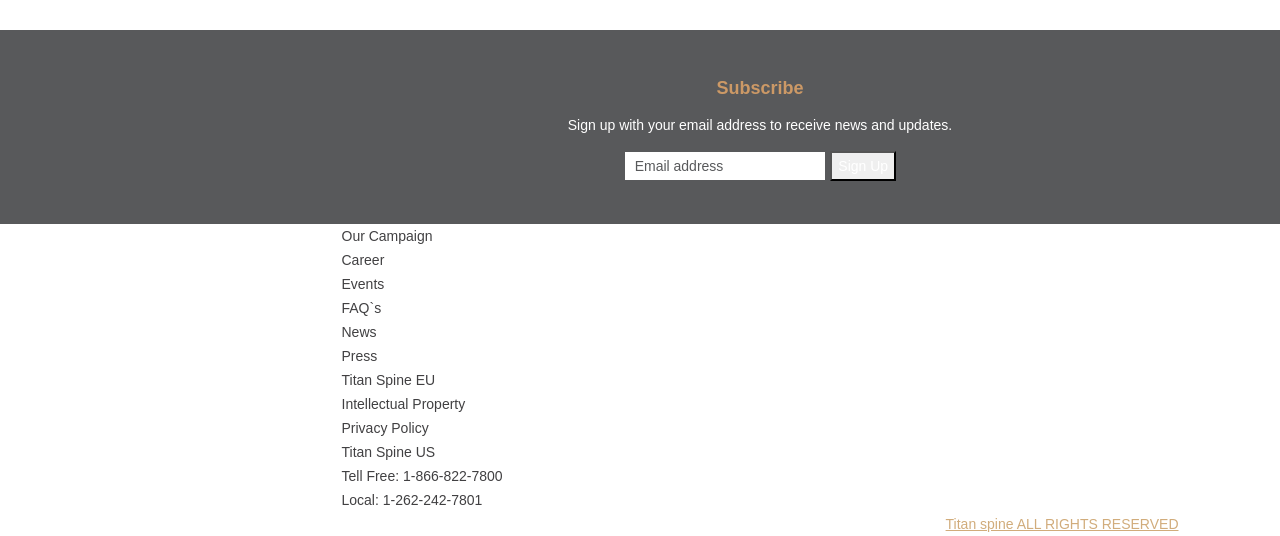
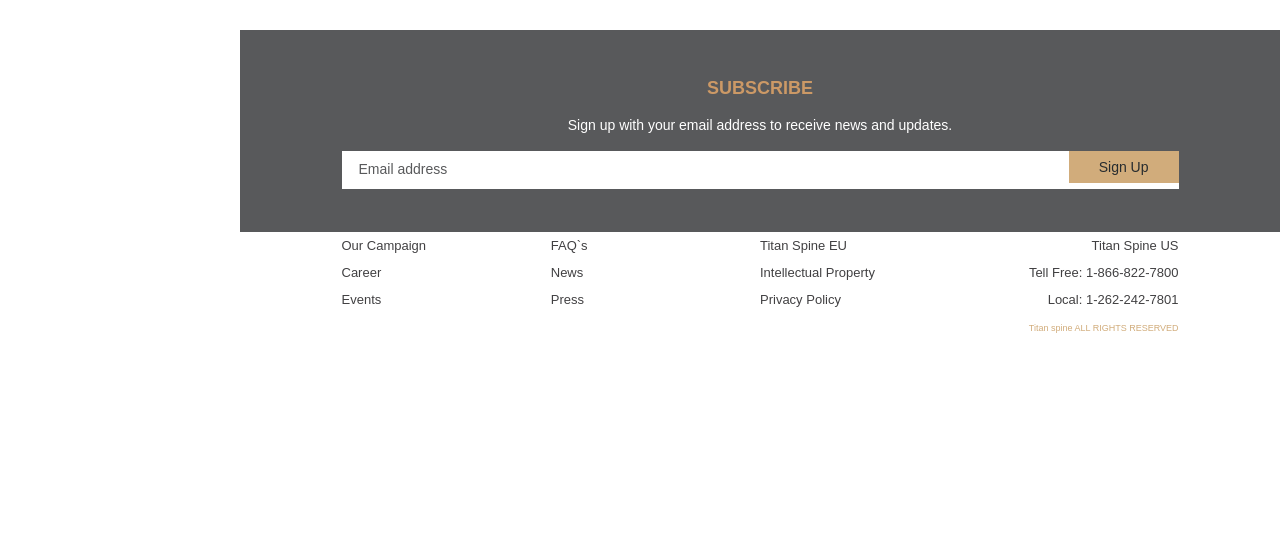
Before and after one commit to andriinezhyd/Titan-Spine, a website: page markup/footer.html in a window 1280 px wide. Shown: the part 2297-2833 px from the top of the page. After the commit the page ends 2639 px from the top, so only its background shows below. Drawn offline with nearby package versions, Linux system fonts and the light colour scheme; files whose address does not match are found by name.

Commit message:
add project first change of footer

```diff
--- a/markup/footer.html
+++ b/markup/footer.html
@@ -213,52 +213,41 @@
 				</div>
 			</main>
 			<footer id="footer">
-				<div class="container">
 				<div class="connection-section">
 					<div class="container">
 						<h2>Subscribe</h2>
 						<p>Sign up with your email address to receive news and updates.</p>
 						<form action="#" class="signup-form">
 							<fieldset>
+								<div class="input-holder">
 									<input type="email" placeholder="Email address">
 									<button type="submit">Sign Up</button>
+								</div>
 							</fieldset>
 						</form>
 					</div>
 				</div>
 					<div class="main-section">
+						<div class="container">
 							<ul  class="list-columns" >
-							<li>
-								<ul class="sub-list">
 								<li><a href="#">Our Campaign</a></li>
 								<li><a href="#">Career</a></li>
 								<li><a href="#">Events</a></li>
-								</ul>
-							</li>
-							<li>
-								<ul class="sub-list">
 								<li><a href="#">FAQ`s</a></li>
 								<li><a href="#">News</a></li>
 								<li><a href="#">Press</a></li>
-								</ul>
-							</li>
-							<li>
-								<ul class="sub-list">
 								<li><a href="#">Titan Spine EU</a></li>
 								<li><a href="#">Intellectual Property</a></li>
 								<li><a href="#">Privacy Policy</a></li>
 							</ul>
-							</li>
-							<li>
+							<div class="contacts">
 								<ul class="sub-list">
 									<li><a href="#">Titan Spine US </a></li>
-									<li><a href="#">Tell Free: 1-866-822-7800</a></li>
-									<li><a href="#">Local: 1-262-242-7801</a></li>
+									<li><span>Tell Free: </span><a href="tel: 1-866-822-7800">1-866-822-7800</a></li>
+									<li><span>Local: </span><a href="tel: 1-262-242-7801">1-262-242-7801</a></li>
 								</ul>
-							</li>
-						</ul>
-						<div class="rights">
-							<a href="#">Titan spine ALL RIGHTS RESERVED</a>
+								<a class="rights" href="#">Titan spine ALL RIGHTS RESERVED</a>
+							</div>
 						</div>
 					</div>
 				</div>
--- a/markup/scss/layouts/_footer.scss
+++ b/markup/scss/layouts/_footer.scss
@@ -1,24 +1,102 @@
 .connection-section {
 	background: $gray;
-	margin: 0 -9999px;
-	padding: 0 9999px;
 	color: $white;
 	text-align: center;
 	padding: 43px 0;
 
 	h2 {
 		color: $gold-alt2;
+		text-transform: uppercase;
+		font-weight: 700;
 	}
 
 	p {}
+
+	.signup-form {
+
+		.input-holder {
+			position: relative;
+
+			input[type="email"] {
+				width: 100%;
+				padding-right: 100px;
+				padding: 9px 0 11px 16px;
+				outline: none;
+				font-size: 14px;
+				line-height: 1;
+				border: 1px solid transparent;
+
+				&:focus {
+					border: 1px solid #d1ac7b;
+				}
+			}
+
+			button {
+				display: inline-block;
+				position: absolute;
+				top: 0;
+				right: 0;
+				padding: 0 30px;
+				font-weight: 500;
+				border: none;
+				outline: none;
+				color: #272c2f;
+				background-color: #d1ac7b;
+				line-height: 32px;
+			}
+		}
+	}
 }
 
 .main-section {
+	@extend %clearfix;
+
+	font-size: 13px;
+	line-height: 27px;
+
+	@include media ('>=tablet'){
+		padding: 0 38px;
+	}
 
 	.list-columns {
 		@extend %listreset;
 
-		li{
+		display: block;
+		columns: 2;
+		text-align: left;
+		column-gap: 0;
+
+		@include media ('>=tablet'){
+			columns: 3;
+			width: 75%;
+			float: left;
+			// padding-left: 38px;
+		}
+
+		&>li:last-child {
+			margin-bottom: 70px;
+
+			@include media ('>=tablet'){
+				margin-bottom: 0;
+			}
+		}
+
+		a {
+			white-space: nowrap;
+			text-decoration: none;
+			color: $base-text-color;
+		}
+	}
+
+	.contacts {
+		display: block;
+		text-align: right;
+
+		@include media ('>=tablet'){
+			width: 25%;
+			float: right;
+			// padding-right: 38px;
+		}
 
 		.sub-list {
 			@extend %listreset;
@@ -28,11 +106,21 @@
 				color: $base-text-color;
 			}
 		}
+
+		.rights {
+			font-size: 9px;
+			text-decoration: none;
+			padding-right: 18px;
+
+			@include media ('>=tablet'){
+				padding-right: 0;
+			}
+
+			&:hover {
+				color: lighten($base-link-color, 10%);
+			}
 		}
 	}
 
-	.rights {
-		display: block;
-		text-align: right;
+
 }
-}
```
Also changed, not shown: markup/css/main.css, 1 other file. Lines whose indentation alone changed are shown as unchanged.
